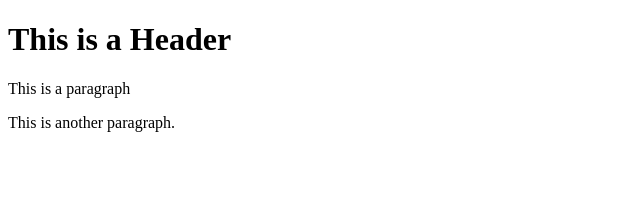
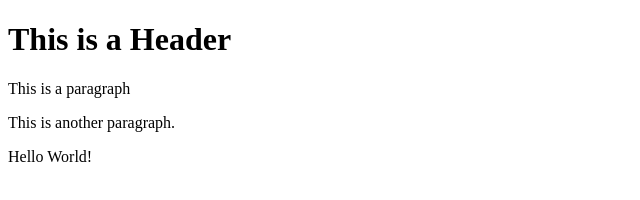
Before and after one commit to Orbexx/git-test, a website: page index.html in a window 1280 px wide. Shown: the whole page, without its empty margins (0-640 px from the left). Drawn offline with Linux system fonts and the light colour scheme.

Commit message:
Using NPM

```diff
--- a/index.html
+++ b/index.html
@@ -4,5 +4,6 @@
         <h1>This is a Header</h1>
         <p>This is a paragraph</p>
         <p>This is another paragraph.</p>
+        <p>Hello World!</p>
     </body>
 </html>
```
Also changed, not shown: package.json (added, +24 -0 lines), 2 other files.
